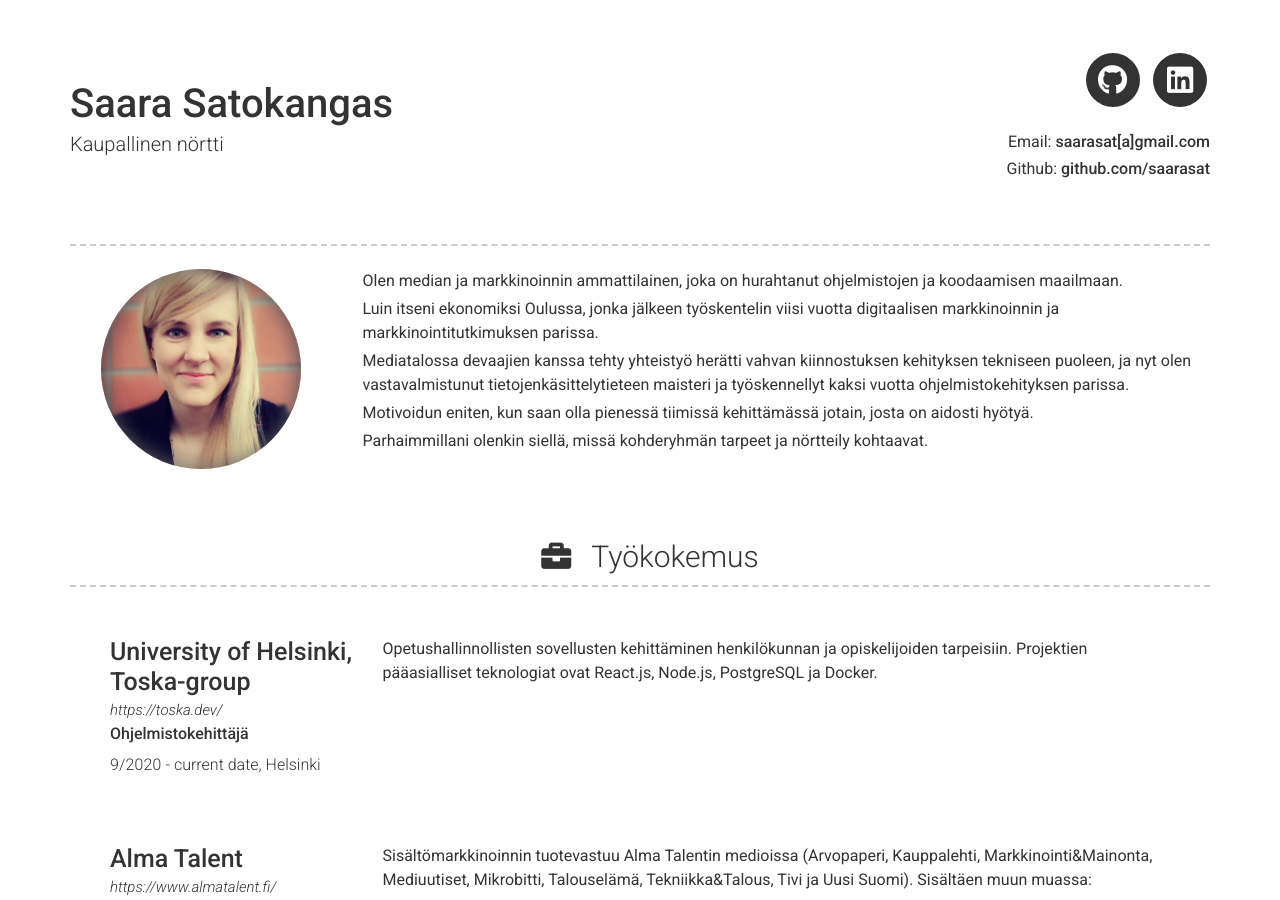
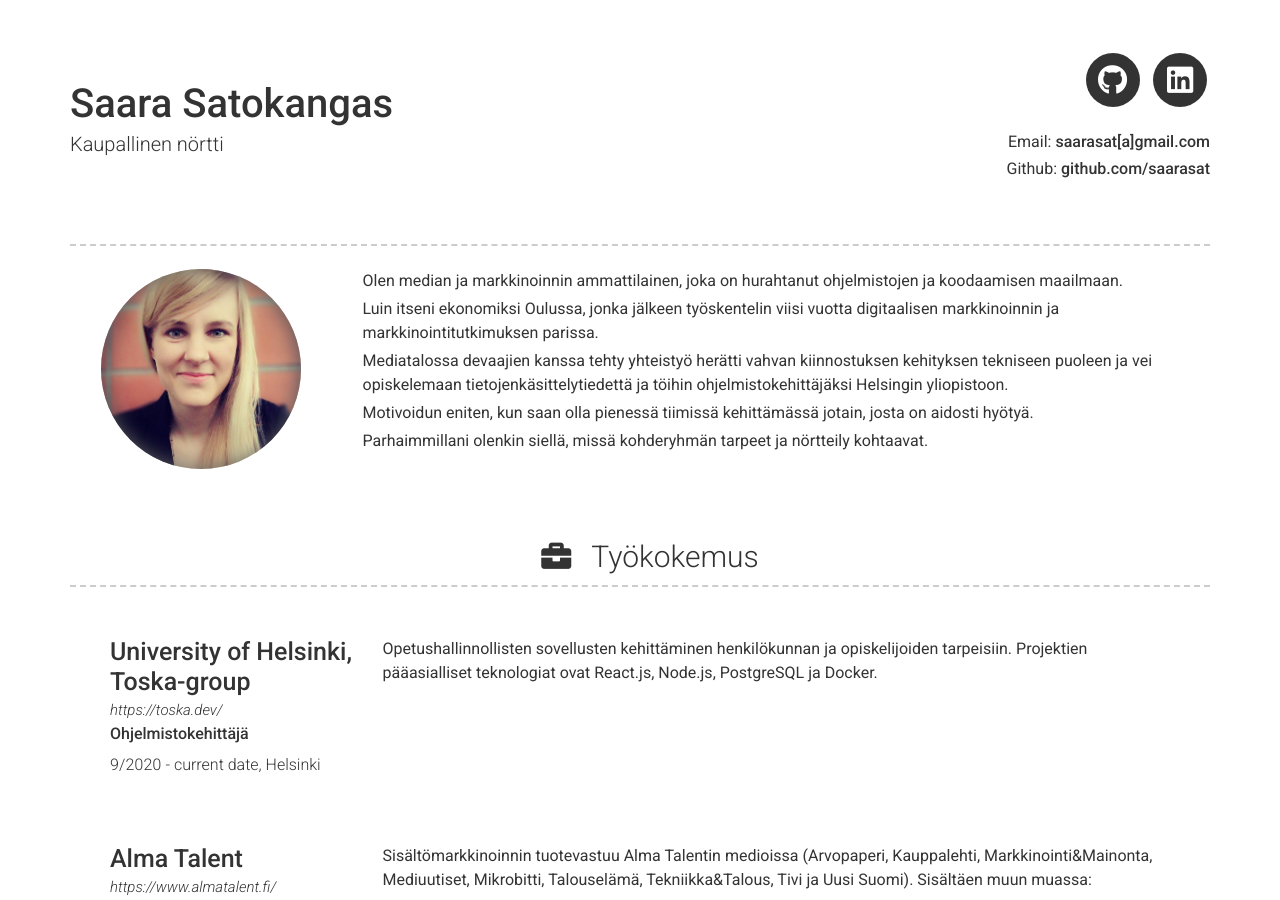
Before and after one commit to saarasat/cv, a Jekyll site: the page built from index.md, in a window 1280 px wide and 900 px high. Built offline with Jekyll 4.4.1, drawn with Linux system fonts in a browser that asks for light colours; nearby versions of some CDN libraries.

Commit message:
Update _config.yml

```diff
--- a/_config.yml
+++ b/_config.yml
@@ -24,7 +24,7 @@ about_content: | # this will include new lines to allow paragraphs
   työskentelin viisi vuotta digitaalisen markkinoinnin ja markkinointitutkimuksen parissa.
 
   Mediatalossa devaajien kanssa tehty yhteistyö herätti vahvan kiinnostuksen kehityksen
-  tekniseen puoleen, ja nyt olen vastavalmistunut tietojenkäsittelytieteen maisteri ja työskennellyt kaksi vuotta ohjelmistokehityksen parissa.
+  tekniseen puoleen ja vei opiskelemaan tietojenkäsittelytiedettä ja töihin ohjelmistokehittäjäksi Helsingin yliopistoon.
 
   Motivoidun eniten, kun saan olla pienessä tiimissä kehittämässä jotain, josta on aidosti hyötyä.
 
```
